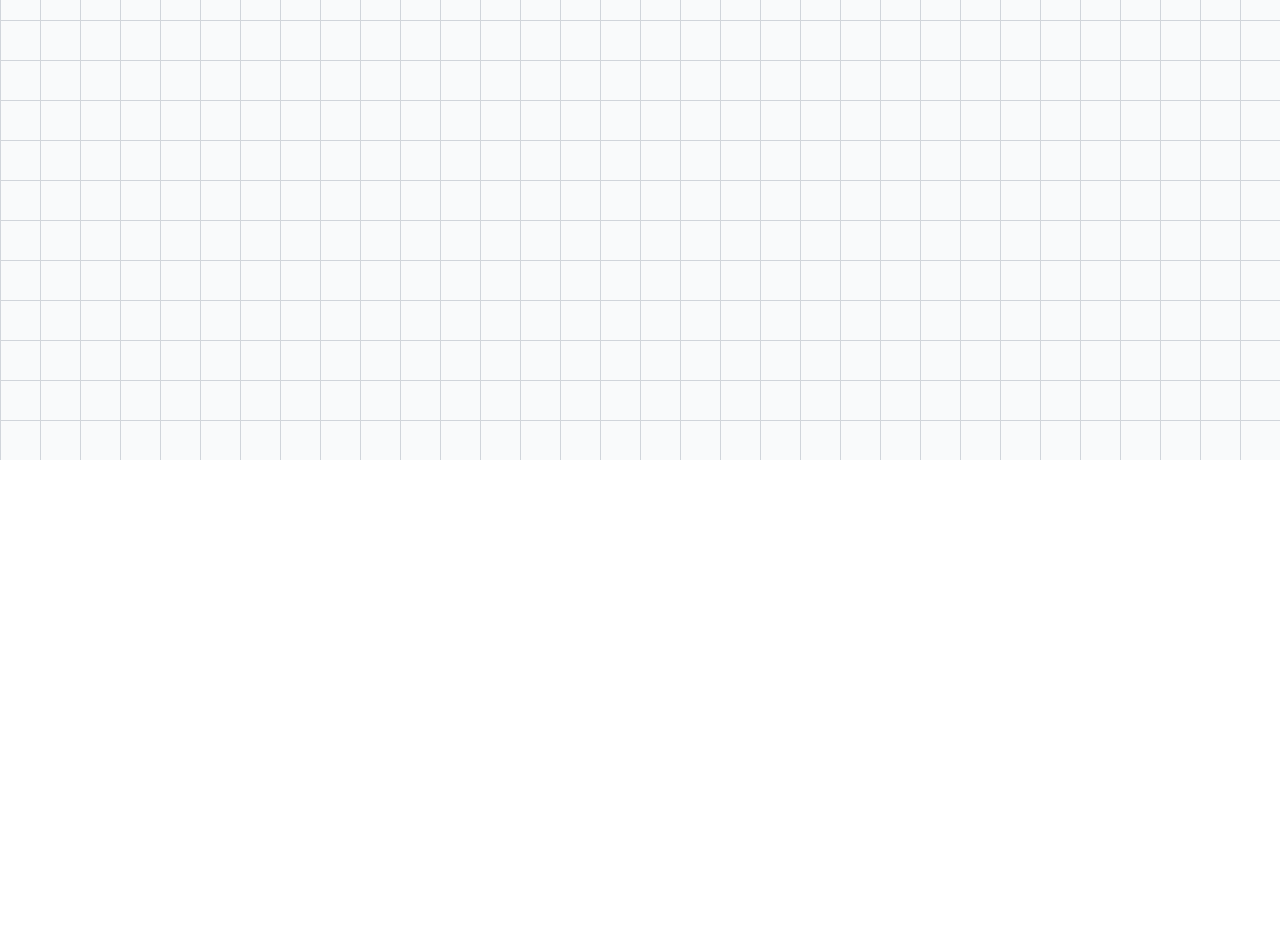
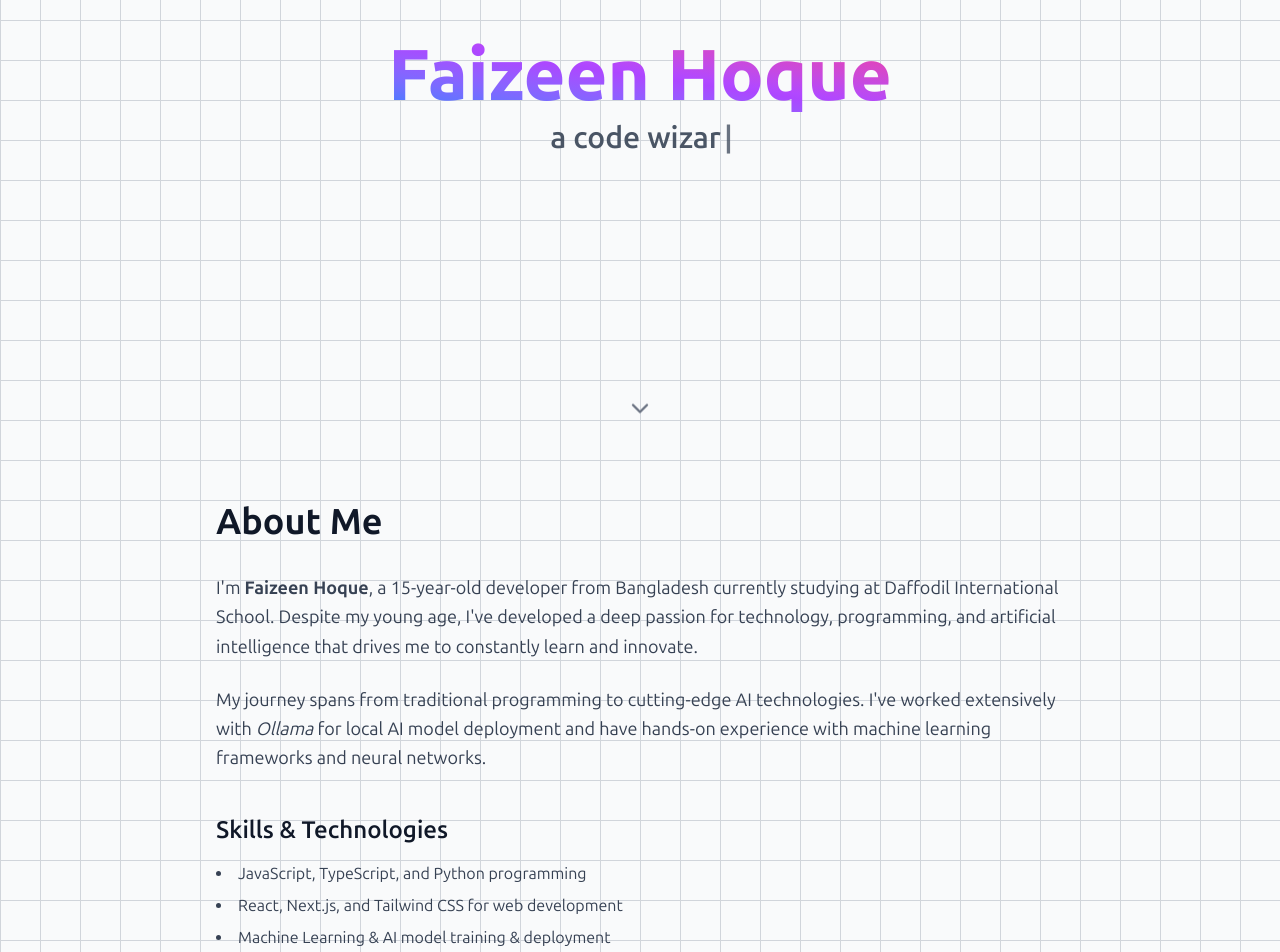
Before and after one commit to FaizeenHoque/portfolio, a Next.js app: page / in a window 1280 px wide. Shown: the part 340-1292 px from the top of the page. Before the commit the page ends 800 px from the top, so only its background shows below. Built offline with nearby package versions, Linux system fonts and the light colour scheme.

Commit message:
Add About me, Better Navbar and Hero Section!!

```diff
--- a/package.json
+++ b/package.json
@@ -16,6 +16,7 @@
     "next": "15.3.5",
     "react": "^19.0.0",
     "react-dom": "^19.0.0",
+    "react-simple-typewriter": "^5.0.1",
     "tailwind-merge": "^3.3.1"
   },
   "devDependencies": {
--- /dev/null
+++ b/src/app/components/About.tsx
@@ -0,0 +1,41 @@
+"use client";
+
+export default function About() {
+  return (
+    <section
+      id="about"
+      className="min-h-screen max-w-4xl mx-auto px-6 py-16 text-center md:text-left"
+    >
+      <h2 className="text-4xl font-bold mb-8 text-gray-900">About Me</h2>
+
+      <p className="text-lg text-gray-700 leading-relaxed mb-6">
+        I'm <strong>Faizeen Hoque</strong>, a 15-year-old developer from Bangladesh currently studying at Daffodil International School.
+        Despite my young age, I've developed a deep passion for technology, programming, and artificial intelligence that drives me to constantly learn and innovate.
+      </p>
+
+      <p className="text-lg text-gray-700 leading-relaxed mb-6">
+        My journey spans from traditional programming to cutting-edge AI technologies.
+        I've worked extensively with <em>Ollama</em> for local AI model deployment and have hands-on experience with machine learning frameworks and neural networks.
+      </p>
+
+      <div className="mt-10">
+        <h3 className="text-2xl font-semibold mb-4 text-gray-900">Skills & Technologies</h3>
+        <ul className="list-disc list-inside text-gray-700 space-y-2">
+          <li>JavaScript, TypeScript, and Python programming</li>
+          <li>React, Next.js, and Tailwind CSS for web development</li>
+          <li>Machine Learning & AI model training & deployment</li>
+          <li>Local AI deployment using Ollama</li>
+          <li>Problem-solving and algorithmic thinking</li>
+        </ul>
+      </div>
+
+      <div className="mt-10">
+        <h3 className="text-2xl font-semibold mb-4 text-gray-900">My Mission</h3>
+        <p className="text-gray-700 leading-relaxed">
+          To leverage technology and AI to build innovative solutions that can empower people and improve everyday lives.
+          I’m committed to continuous learning, growth, and sharing my knowledge with the community.
+        </p>
+      </div>
+    </section>
+  );
+}
--- /dev/null
+++ b/src/app/components/Hero.tsx
@@ -0,0 +1,44 @@
+"use client";
+
+import { Typewriter } from "react-simple-typewriter";
+import { ChevronDown } from "lucide-react";
+
+export default function Hero() {
+  return (
+    <section className="relative flex flex-col items-center justify-center text-center h-[85vh] px-4 overflow-hidden">
+      <div>
+        <h1 className="text-5xl md:text-7xl font-extrabold bg-gradient-to-tr from-blue-500 via-purple-500 to-pink-500 bg-clip-text text-transparent mb-2">
+          Faizeen Hoque
+        </h1>
+
+        <p className="text-xl md:text-3xl text-gray-600 font-semibold">
+          <Typewriter
+            words={[
+              "a teen prodigy",
+              "a code wizard",
+              "a creative thinker",
+              "a problem solver",
+              "a future innovator",
+              "a lifelong learner",
+            ]}
+            loop={true}
+            cursor
+            cursorStyle="|"
+            typeSpeed={70}
+            deleteSpeed={50}
+            delaySpeed={1500}
+          />
+        </p>
+      </div>
+
+      {/* Bouncing Arrow */}
+      <div
+      className="absolute left-1/2 transform -translate-x-1/2"
+      style={{ bottom: '10px' }} // any px value you want
+    >
+      <ChevronDown className="animate-bounce text-gray-500 w-7 h-7" />
+    </div>
+
+    </section>
+  );
+}
--- a/src/app/components/Navbar.tsx
+++ b/src/app/components/Navbar.tsx
@@ -11,45 +11,56 @@ function Navbar() {
   const toggleMenu = () => setIsOpen(!isOpen);
 
   return (
-    <header className="p-4">
-      <nav className="bg-white border border-gray-200 shadow-lg rounded-full px-8 py-4 flex justify-between items-center max-w-6xl mx-auto">
-
-        {/* Logo */}
+    <header className="p-4 relative z-50">
+      <nav className="bg-white border border-gray-200 shadow-lg rounded-full px-8 py-4 flex justify-between items-center max-w-6xl mx-auto relative z-50">
         <div className="text-2xl font-extrabold bg-gradient-to-tr from-blue-500 via-purple-500 to-pink-500 bg-clip-text text-transparent hover:scale-105 transition duration-300">
-            <Link href="/">Faizeen.</Link>
+          <Link href="#home">Faizeen.</Link>
         </div>
 
         {/* Desktop Links */}
         <div className="hidden md:flex items-center space-x-8 font-medium text-gray-600">
-          <Link href="/" className="hover:text-blue-600 transition">Home</Link>
-          <Link href="/about" className="hover:text-blue-600 transition">About</Link>
-          <Link href="/services" className="hover:text-blue-600 transition">Services</Link>
-          <Link href="/contact" className="hover:text-blue-600 transition">Contact</Link>
+          <Link href="#home" className="hover:text-blue-600 transition">Home</Link>
+          <Link href="#about" className="hover:text-blue-600 transition">About</Link>
+          <Link href="#services" className="hover:text-blue-600 transition">Services</Link>
+          <Link href="#contact" className="hover:text-blue-600 transition">Contact</Link>
         </div>
 
         {/* Mobile Hamburger */}
         <div className="md:hidden">
-          <button onClick={toggleMenu} className="text-gray-800 focus:outline-none">
+          <button onClick={toggleMenu} className="text-gray-800 focus:outline-none z-50 relative">
             {isOpen ? <X size={28} /> : <Menu size={28} />}
           </button>
         </div>
       </nav>
 
-      {/* Animated Mobile Menu */}
+      {/* Overlay + Animated Mobile Menu */}
       <AnimatePresence>
         {isOpen && (
+          <>
+            {/* Backdrop overlay */}
+            <motion.div
+              initial={{ opacity: 0 }}
+              animate={{ opacity: 0.3 }}
+              exit={{ opacity: 0 }}
+              transition={{ duration: 0.3 }}
+              className="fixed inset-0 bg-black z-40"
+              onClick={() => setIsOpen(false)}
+            />
+
+            {/* Mobile menu panel */}
             <motion.div
               initial={{ opacity: 0, y: -10 }}
               animate={{ opacity: 1, y: 0 }}
               exit={{ opacity: 0, y: -10 }}
               transition={{ duration: 0.3, ease: "easeInOut" }}
-            className="md:hidden bg-white border border-gray-200 shadow-lg rounded-2xl mt-2 p-4 space-y-4 text-center font-medium text-gray-600"
+              className="md:hidden bg-white border border-gray-200 shadow-lg rounded-2xl p-4 space-y-4 text-center font-medium text-gray-600 absolute top-full left-0 right-0 z-50"
             >
-            <Link href="/" onClick={() => setIsOpen(false)} className="block hover:text-blue-600 transition">Home</Link>
-            <Link href="/about" onClick={() => setIsOpen(false)} className="block hover:text-blue-600 transition">About</Link>
-            <Link href="/services" onClick={() => setIsOpen(false)} className="block hover:text-blue-600 transition">Services</Link>
-            <Link href="/contact" onClick={() => setIsOpen(false)} className="block hover:text-blue-600 transition">Contact</Link>
+              <Link href="#home" onClick={() => setIsOpen(false)} className="block hover:text-blue-600 transition">Home</Link>
+              <Link href="#about" onClick={() => setIsOpen(false)} className="block hover:text-blue-600 transition">About</Link>
+              <Link href="#services" onClick={() => setIsOpen(false)} className="block hover:text-blue-600 transition">Services</Link>
+              <Link href="#contact" onClick={() => setIsOpen(false)} className="block hover:text-blue-600 transition">Contact</Link>
             </motion.div>
+          </>
         )}
       </AnimatePresence>
     </header>
--- a/src/app/components/PageWrapper.tsx
+++ b/src/app/components/PageWrapper.tsx
@@ -1,6 +1,6 @@
 "use client";
 
-import { ReactNode, useEffect, useRef, useState } from "react";
+import { ReactNode, useEffect, useRef } from "react";
 
 type PageWrapperProps = {
   children: ReactNode;
@@ -11,7 +11,7 @@ function lerp(start: number, end: number, amt: number) {
 }
 
 export default function PageWrapper({ children }: PageWrapperProps) {
-  const [offset, setOffset] = useState({ x: 0, y: 0 });
+  const wrapperRef = useRef<HTMLDivElement>(null);
   const target = useRef({ x: 0, y: 0 });
   const current = useRef({ x: 0, y: 0 });
 
@@ -26,11 +26,13 @@ export default function PageWrapper({ children }: PageWrapperProps) {
     let animationFrameId: number;
 
     const animate = () => {
-      // interpolate current towards target for smoothness
       current.current.x = lerp(current.current.x, target.current.x, 0.1);
       current.current.y = lerp(current.current.y, target.current.y, 0.1);
 
-      setOffset({ x: current.current.x, y: current.current.y });
+      if (wrapperRef.current) {
+        // Important: don't interfere with layout by only changing background position
+        wrapperRef.current.style.backgroundPosition = `${40 + current.current.x}px ${40 + current.current.y}px`;
+      }
 
       animationFrameId = requestAnimationFrame(animate);
     };
@@ -45,9 +47,11 @@ export default function PageWrapper({ children }: PageWrapperProps) {
 
   return (
     <div
+      ref={wrapperRef}
       className="min-h-screen bg-grid-pattern"
       style={{
-        backgroundPosition: `${40 + offset.x}px ${40 + offset.y}px`,
+        // Only set background position, no fixed heights or overflows here
+        backgroundPosition: `40px 40px`,
       }}
     >
       {children}
--- a/src/app/globals.css
+++ b/src/app/globals.css
@@ -13,6 +13,13 @@ body {
   font-family: var(--font-ubuntu-sans), sans-serif;
 }
 
+html, body {
+  height: auto;
+  min-height: 100%;
+  overflow-x: hidden;
+  scroll-behavior: smooth;
+}
+
 .bg-grid-pattern {
   background-color: #f9fafb;
   background-image:
--- a/src/app/page.tsx
+++ b/src/app/page.tsx
@@ -1,13 +1,13 @@
-import Image from "next/image";
 import { Navbar } from "./components/Navbar";
-import PageWrapper from "./components/PageWrapper";
+import Hero from "./components/Hero";
+import About from "./components/About";
 
 export default function Home() {
   return (
-    <div>
-      <main>
-        <Navbar/>
-      </main>
-    </div>
+    <>
+      <Navbar />
+      <Hero />
+      <About />
+    </>
   );
 }
```
Also changed, not shown: 1 other file (tests, documents, lock files or other folders). Lines whose indentation alone changed are shown as unchanged.
